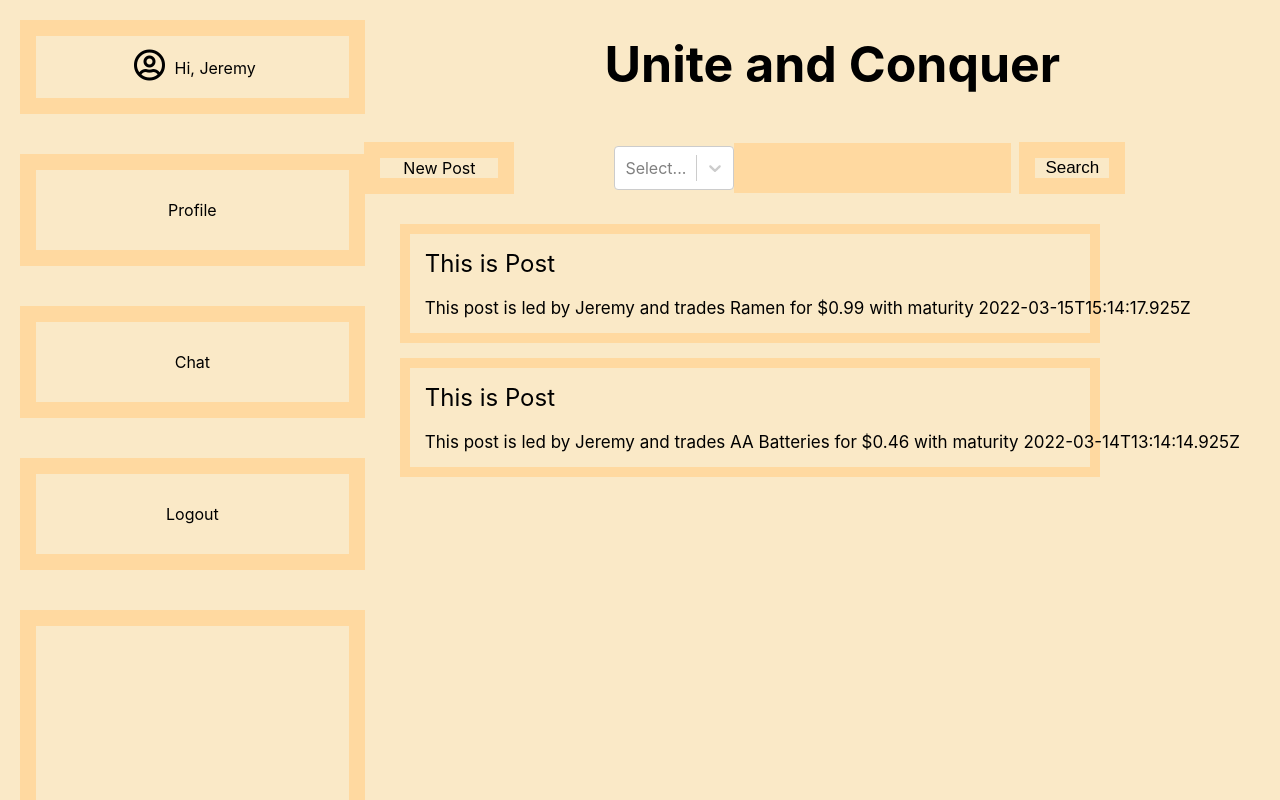
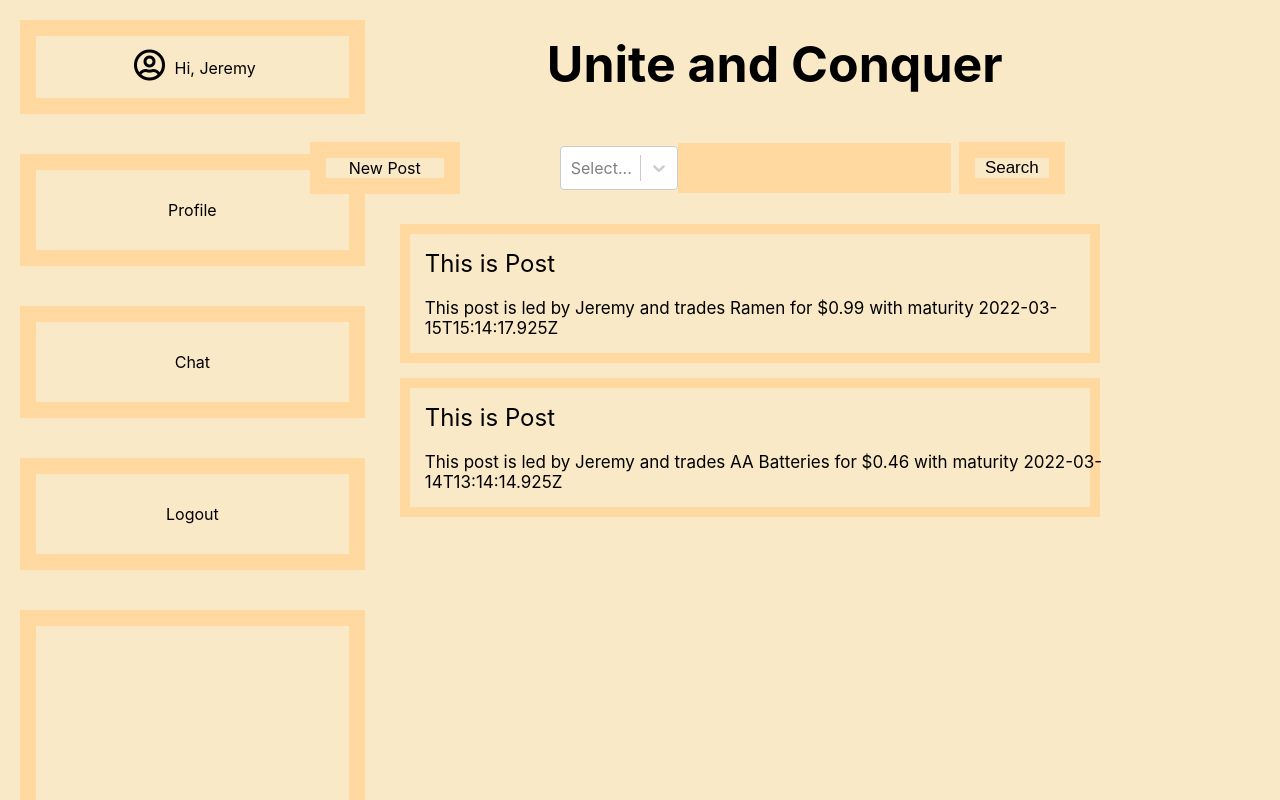
Before and after one commit to cis350/project-uniteandconquer, a React (Create React App) app in the folder uniteandconquer/: page / in a window 1280 px wide. Shown: the top 800 px of the page. Built offline with nearby package versions, Linux system fonts and the light colour scheme.

Commit message:
Wrapped post-content text
Wrapped post content

```diff
--- a/uniteandconquer/src/assets/Home.css
+++ b/uniteandconquer/src/assets/Home.css
@@ -2,9 +2,10 @@ li {
   border: 10px solid #ffd9a0;
   box-sizing: border-box;
   min-width: 700px;
+  width: 700px;
   padding: 15px;
 
-  white-space: nowrap;
+  white-space: wrap;
 }
 
 list {
@@ -84,6 +85,7 @@ textarea {
 
 .post-content {
   font-size: 17px;
+  min-width: 700px;
 }
 
 .home-page {
```
